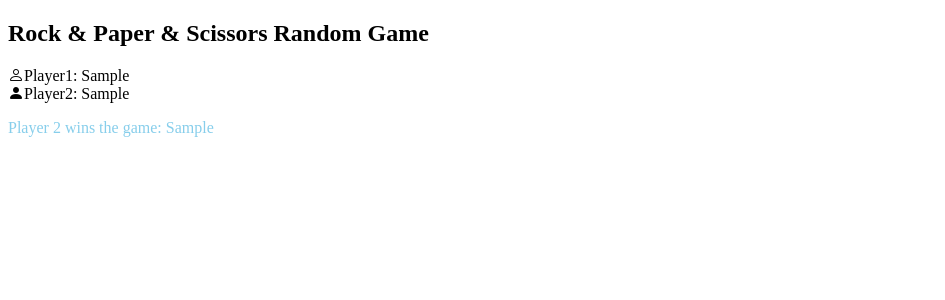
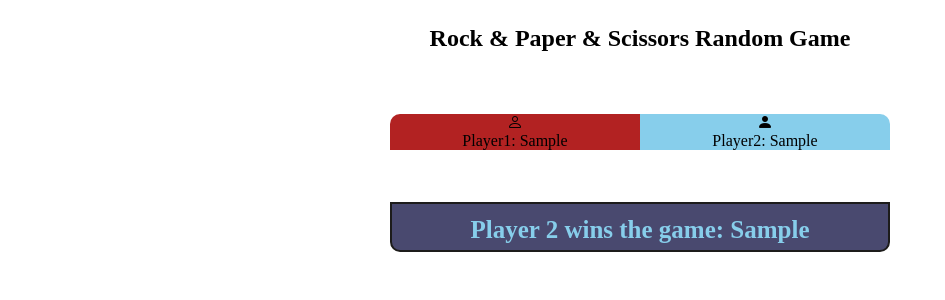
Before and after one commit to EduardoACalvo/Rock_paper_scissors, a Flask app: template templates/index.html in a window 1280 px wide. Shown: the top 300 px of the page, without its empty margins (0-945 px from the left). Run offline with Flask 3, Linux system fonts and the light colour scheme; the template is opened without the code that fills it: most values are stand-ins (such as "Sample title", 1, 10 or a date in 2020).

Commit message:
Update styles.css

```diff
--- a/static/styles.css
+++ b/static/styles.css
@@ -1,9 +1,66 @@
-.player1,.player2{
+* {
+  margin: 0;
+  padding: 0;
+  box-sizing: border-box;
+}
+
+.container{
+  margin-top:25px;
+  display: flex;
+  flex-direction: column;
+  align-items: center;
+}
+
+.players{
   display:flex;
   flex-direction:row;
-  align-items:center
+  align-items:center;
+  justify-content:space-around;
+  margin-top:10px;
+  height: 140px;
+  width: 500px;
 }
-svg{
-  margin-left:5px;
-  padding-left:10px
+
+.player1{
+  display:flex;
+  flex-direction:column;
+  align-items:center;
+  justify-content:center;
+  background-color:firebrick;
+  width:250px;
+  border-top-left-radius:10px;
 }
+.player2{
+  display:flex;
+  flex-direction:column;
+  align-items:center;
+  justify-content:center;
+  background-color:skyblue;
+  width:250px;
+  border-top-right-radius:10px;
+}
+
+.game-img,.title{
+  display:flex;
+  justify-content:center;
+}
+
+.result{
+  display:flex;
+  flex-direction:column;
+  align-items:center;
+  justify-content:center;
+  padding-top:5px;
+  background-color:#49496f;
+  height: 50px;
+  width: 500px;
+  border:2px solid #1d1c1b;
+  border-bottom-left-radius:10px;
+  border-bottom-right-radius:10px;
+}
+
+.result>p{
+  color:white;
+  font-weight:800;
+  font-size:25px;
+}
```
